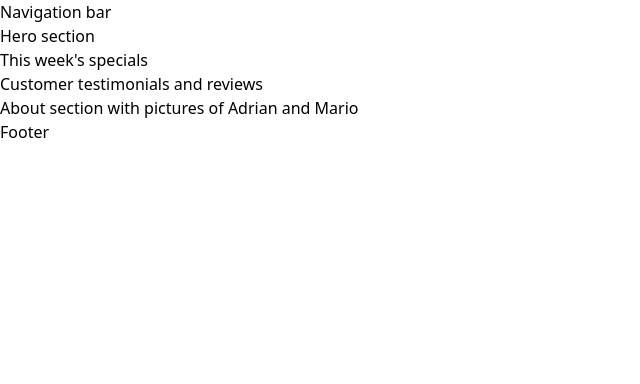
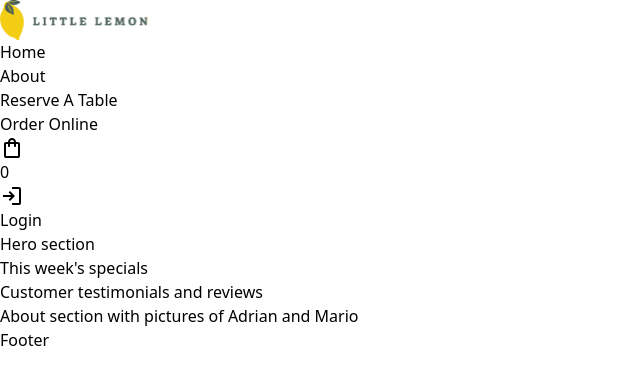
Before and after one commit to Ms-Njuguna/LittleLemon, a React (Vite) app: page / in a window 1280 px wide. Shown: the top 384 px of the page, without its empty margins (0-640 px from the left). Built offline with nearby package versions, Linux system fonts and the light colour scheme.

Commit message:
feat: setup boilerplate navbar content

```diff
--- a/src/App.jsx
+++ b/src/App.jsx
@@ -1,12 +1,14 @@
 import { BrowserRouter, Routes, Route } from "react-router-dom"
 import Home from "./pages/Home"
+import Nav from "./components/Nav"
 
 function App() {
   return (
     <BrowserRouter>
-        <Routes>
-          <Route path="/" element={<Home/>}/>
-        </Routes>
+      <Nav />
+      <Routes>
+        <Route path="/" element={<Home/>}/>
+      </Routes>
     </BrowserRouter>
   )
 }
--- a/src/components/Nav.jsx
+++ b/src/components/Nav.jsx
@@ -1,5 +1,32 @@
+import Logo from "../assets/Logo.svg";
+import { Link } from "react-router-dom";
+
 export default function Nav(){
     return (
-        <h1>Navigation bar</h1>
+        <nav>
+            <Link to='/'>
+               <img src={Logo} alt="Little Lemon Logo"/>
+            </Link>
+            <ul>
+                <li><Link to='/'>Home</Link></li>
+                <li><Link to='/'>About</Link></li>
+                <li><Link to='/'>Reserve A Table</Link></li>
+                <li><Link to='/'>Order Online</Link></li>
+            </ul>
+            <div>
+                <Link>
+                    <span>
+                        <svg xmlns="http://www.w3.org/2000/svg" height="24px" viewBox="0 -960 960 960" width="24px" fill="#000000"><path d="M240-80q-33 0-56.5-23.5T160-160v-480q0-33 23.5-56.5T240-720h80q0-66 47-113t113-47q66 0 113 47t47 113h80q33 0 56.5 23.5T800-640v480q0 33-23.5 56.5T720-80H240Zm0-80h480v-480h-80v80q0 17-11.5 28.5T600-520q-17 0-28.5-11.5T560-560v-80H400v80q0 17-11.5 28.5T360-520q-17 0-28.5-11.5T320-560v-80h-80v480Zm160-560h160q0-33-23.5-56.5T480-800q-33 0-56.5 23.5T400-720ZM240-160v-480 480Z"/></svg>
+                        <p>0</p>
+                    </span>
+                </Link>
+                <Link>
+                    <span>
+                        <svg xmlns="http://www.w3.org/2000/svg" height="24px" viewBox="0 -960 960 960" width="24px" fill="#000000"><path d="M480-120v-80h280v-560H480v-80h280q33 0 56.5 23.5T840-760v560q0 33-23.5 56.5T760-120H480Zm-80-160-55-58 102-102H120v-80h327L345-622l55-58 200 200-200 200Z"/></svg>
+                        <p>Login</p>
+                    </span>
+                </Link>
+            </div>
+        </nav>
     )
 }
--- a/src/pages/Home.jsx
+++ b/src/pages/Home.jsx
@@ -1,4 +1,3 @@
-import Nav from "../components/Nav"
 import Hero from "../home/Hero"
 import Specials from "../home/Specials"
 import Testimonials from "../home/Testimonials"
@@ -8,7 +7,6 @@
 export default function Home(){
     return (
         <>
-           <Nav />
            <Hero />
            <Specials />
            <Testimonials />
```
Also changed, not shown: src/assets/Logo.svg (added).
